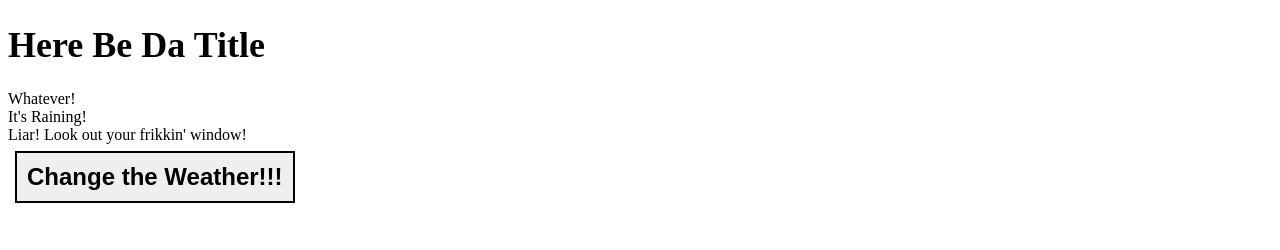
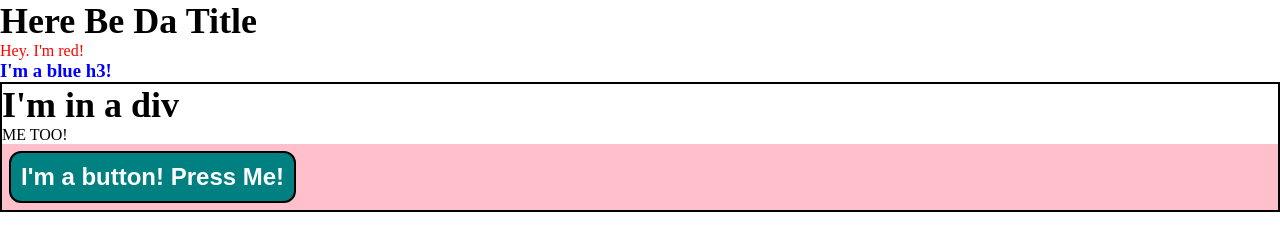
Before and after one commit to K-TarDesign/js_practice, a plain HTML site: page index.html in a window 1280 px wide. Drawn offline with Linux system fonts and the light colour scheme.

Commit message:
DOM practice

```diff
--- a/index.html
+++ b/index.html
@@ -12,7 +12,6 @@
 
     <h1>Here Be Da Title</h1>
     <div id="container">
-        Whatever!
     </div>
 
 
--- a/main.js
+++ b/main.js
@@ -1,17 +1,30 @@
 const container = document.querySelector("#container");
 
-const content = document.createElement("div");
-content.classList.add("content");
-content.textContent = "It's Raining!";
-container.appendChild(content);
+const para = document.createElement("p");
+para.textContent = "Hey. I'm red!";
+para.setAttribute("style", "color: red");
+container.appendChild(para);
 
-const weather = document.createElement("div");
-weather.classList.add("update");
-weather.textContent = "Liar! Look out your frikkin' window!";
-container.appendChild(weather);
+const head3 = document.createElement("h3");
+head3.textContent = "I'm a blue h3!";
+head3.setAttribute("style", "color: blue");
+container.appendChild(head3);
 
-const swapUp = document.createElement("button");
-swapUp.classList.add("btn");
-swapUp.textContent = "Change the Weather!!!";
-container.appendChild(swapUp);
-swapUp.onclick = () => content.textContent = "It's SUNNY!";
+const divider = document.createElement("div");
+divider.setAttribute("style", "border: 2px solid black; background-color: pink");
+container.appendChild(divider);
+
+    const divH1 = document.createElement("h1");
+    divH1.textContent = "I'm in a div";
+    divider.appendChild(divH1);
+
+    const divPara = document.createElement("p");
+    divPara.textContent = "ME TOO!";
+    divider.appendChild(divPara);
+
+    const btnSwitch = document.createElement("button");
+    btnSwitch.classList.add("btn");
+    btnSwitch.textContent = "I'm a button! Press Me!";
+    divider.appendChild(btnSwitch);
+
+    btnSwitch.onclick = () => container.removeChild(container.firstElementChild);
--- a/style.css
+++ b/style.css
@@ -1,3 +1,9 @@
+* {
+    background-color: white;
+    margin: 0;
+    padding: 0;
+}
+
 h1 {
     font-size: 36px;
 }
@@ -8,4 +14,13 @@ h1 {
     margin: 7px;
     font-weight: bold;
     font-size: 24px;
+    background-color: teal;
+    color: white;
+    border-radius: .5em;
 }
+
+.btn:hover {
+    cursor: pointer;
+    color: black;
+    background-color: lightseagreen;
+}
```
